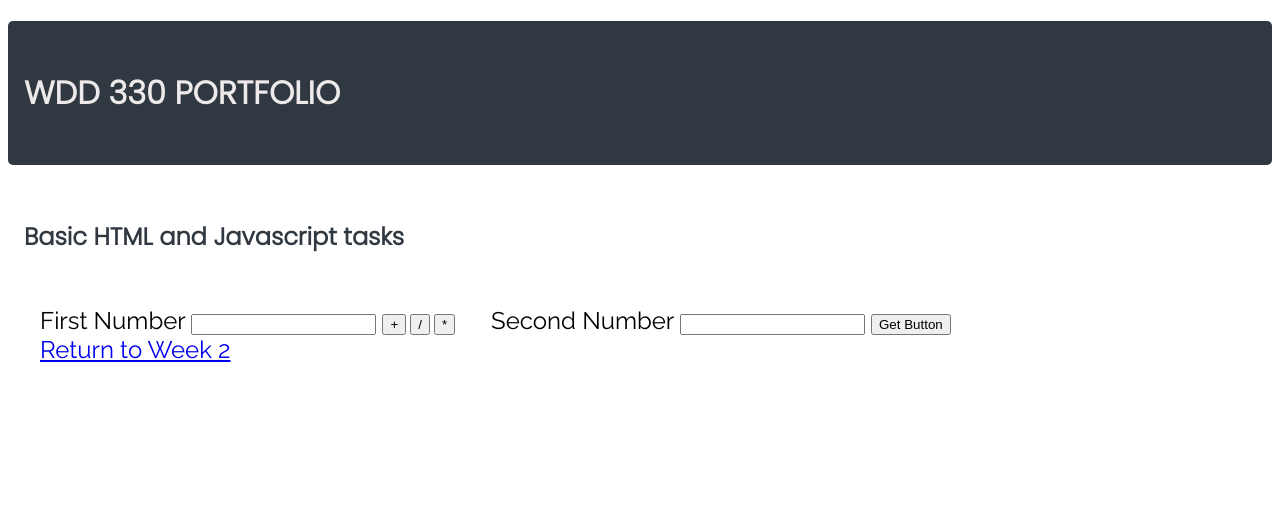
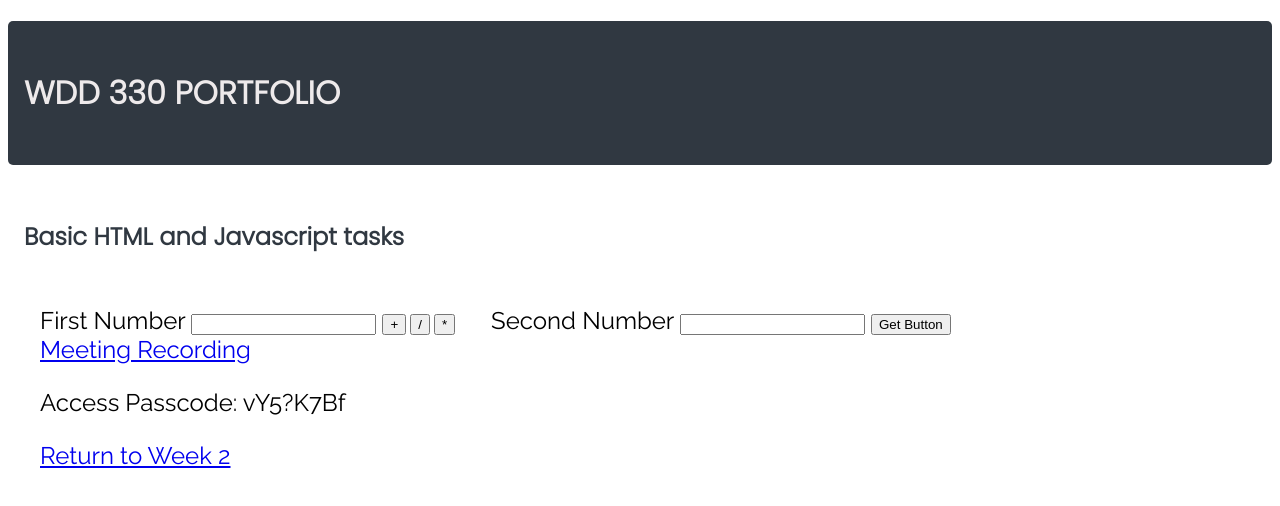
Before and after one commit to kjg1993/wdd330-portfolio, a plain HTML site: page week02/week02teamactivity.html in a window 1280 px wide. Drawn offline with Linux system fonts and the light colour scheme.

Commit message:
uploading changes

```diff
--- a/js/main.js
+++ b/js/main.js
@@ -8,7 +8,7 @@ const array = [
 	},
 	{
 		label: `week 0${count++}`,
-		url: "../week02/index_02.html",
+		url: "./week02/index_02.html",
 	},
 ];
 
--- a/week02/week02teamactivity.html
+++ b/week02/week02teamactivity.html
@@ -33,6 +33,11 @@
 			<div id="addingAnswer"></div>
 		</main>
 		<footer>
+			<a
+				href="https://byui.zoom.us/rec/share/ghZmN-FkyUTaEQ58gsOODEYTCf8IRG5iEOou-eAkngbN1xXO4nL-87RQ-U4YriYB.fBAIq-WH22_HbKUP"
+				>Meeting Recording</a
+			>
+			<p>Access Passcode: vY5?K7Bf</p>
 			<a href="../index.html">Return to Week 2</a>
 		</footer>
 		<script>
```
